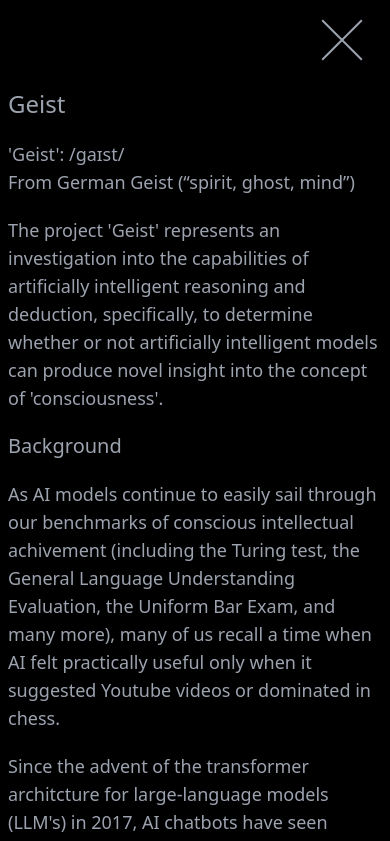
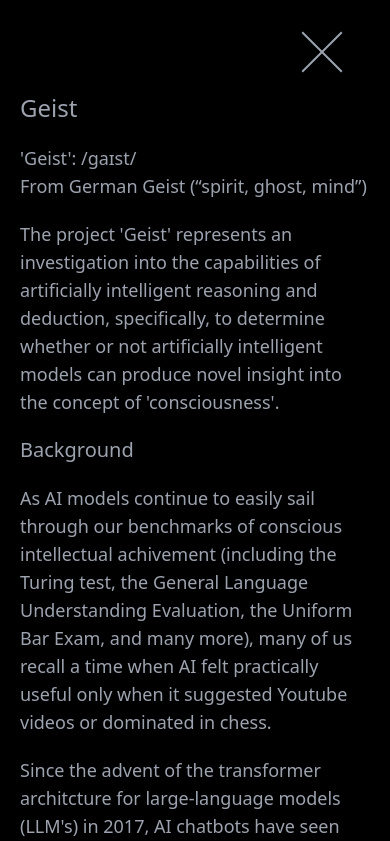
Before and after one commit to masoncm97/geist, a Next.js app: page /information in a window 390 px wide. Shown: the top 841 px of the page. Built offline with nearby package versions, Linux system fonts and the light colour scheme.

Commit message:
Trying to fix button issue on mobile

```diff
--- a/src/components/Information.tsx
+++ b/src/components/Information.tsx
@@ -18,12 +18,12 @@ export default function Information() {
   return (
     <div
       className={classNames(
-        "grid grid-rows-[min-content,1fr] overflow-y-auto min-h-screen",
+        "grid grid-rows-[min-content,1fr] overflow-y-auto min-h-screen pt-3 px-5 md:px-16 lg:px-64 lg:pt-24 ",
         theme.themeType == ThemeType.Dark ? "bg-black" : "bg-white"
       )}
     >
       <Exit className={bgColor} trigger={() => router.back()} />
-      <div className="max-w-full w-full pt-2 px-2 md:px-16 lg:px-64 lg:pt-24 flex flex-col gap-5">
+      <div className="max-w-full w-full flex flex-col gap-5">
         <p className={classNames(textColor, "text-2xl")}>Geist</p>
         <p className={classNames(textColor, "text-lg")}>&apos;Geist&apos;: /ɡaɪst/<br /> From German Geist (&ldquo;spirit, ghost, mind&rdquo;)</p>
         <p className={classNames(textColor, "text-lg")}>The project &apos;Geist&apos; represents an investigation into the capabilities of artificially intelligent reasoning and deduction, specifically, to determine whether or not artificially intelligent models can produce novel insight into the concept of &apos;consciousness&apos;. <br /></p>
--- a/src/components/Phone.tsx
+++ b/src/components/Phone.tsx
@@ -95,7 +95,7 @@ export default function Phone({
             <h2 className="hidden md:block text-lg text-center text-gray-400 -translate-y-2">
               {name}
             </h2>
-            <Navbar className="block md:hidden"/>
+            <Navbar className="block md:hidden justify-self-end"/>
           </div>
           <div className="border-t-0 w-80 h-[70vh] rounded-b-xl p-2 justify-between relative bg-none overflow-y-auto no-scrollbar">
             <div className="absolute flex-col top-2 w-[95%]">
```
